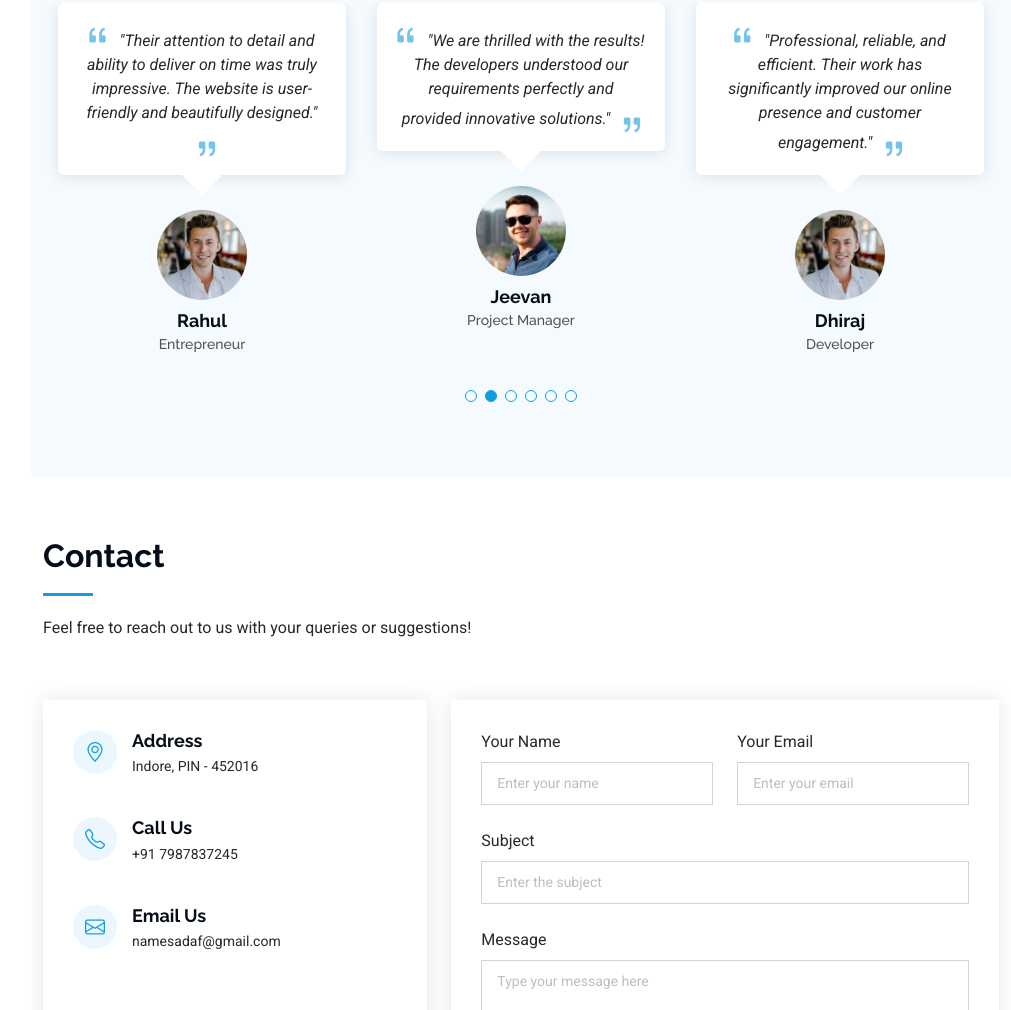
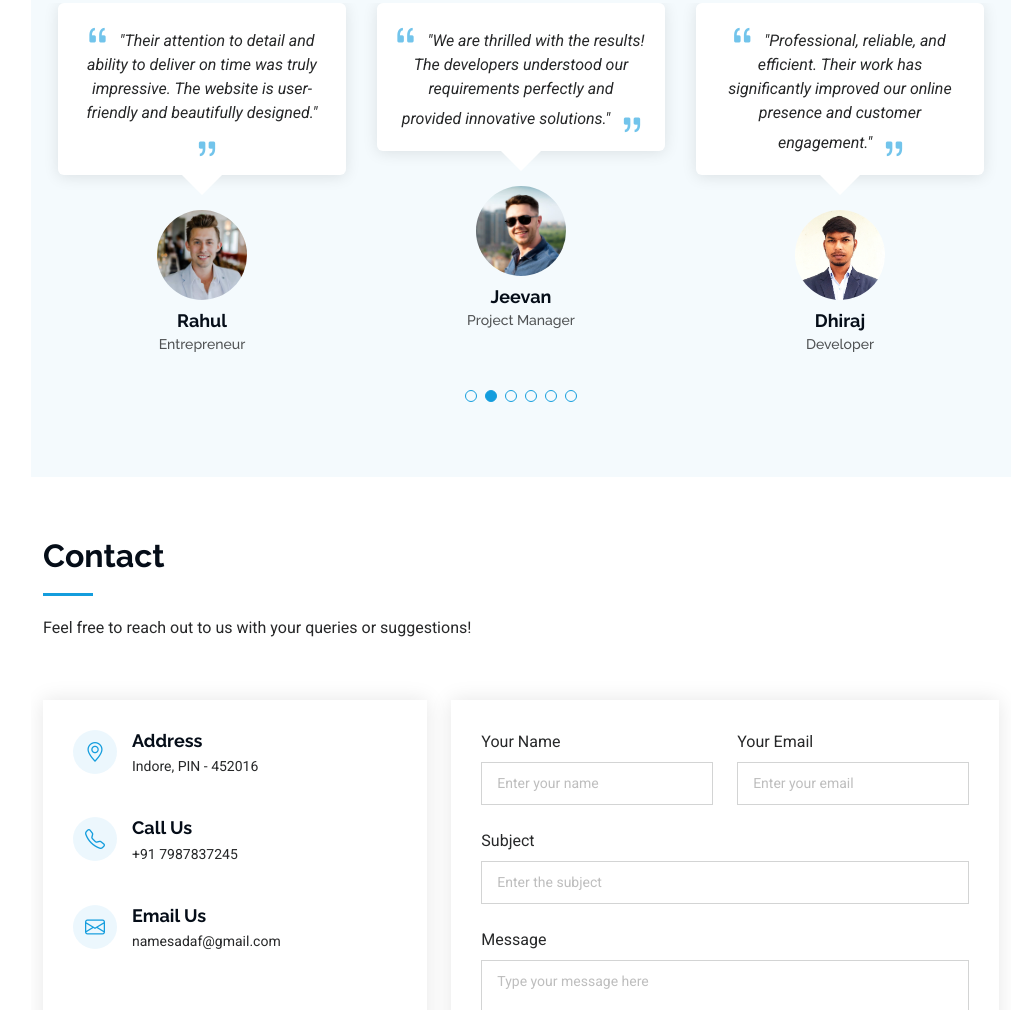
Before and after one commit to Myworldisjarvis/Sadaf-Hussain, a plain HTML site: page index.html in a window 1280 px wide. Shown: the part 6434-7444 px from the top of the page, without its empty margins (269-1280 px from the left). Drawn offline with nearby package versions, Linux system fonts and the light colour scheme; grey boxes are pictures that could not be loaded.

Commit message:
Update index.html

```diff
--- a/index.html
+++ b/index.html
@@ -672,7 +672,7 @@
               <span>"Professional, reliable, and efficient. Their work has significantly improved our online presence and customer engagement."</span>
               <i class="bi bi-quote quote-icon-right"></i>
             </p>
-            <img src="assets/img/testimonials/testimonials-4.jpg" class="testimonial-img" alt="Dhiraj's Feedback">
+            <img src="assets/img/testimonials/Dhiraj.jpeg" class="testimonial-img" alt="Dhiraj's Feedback">
             <h3>Dhiraj</h3>
             <h4>Developer</h4>
           </div>
```
